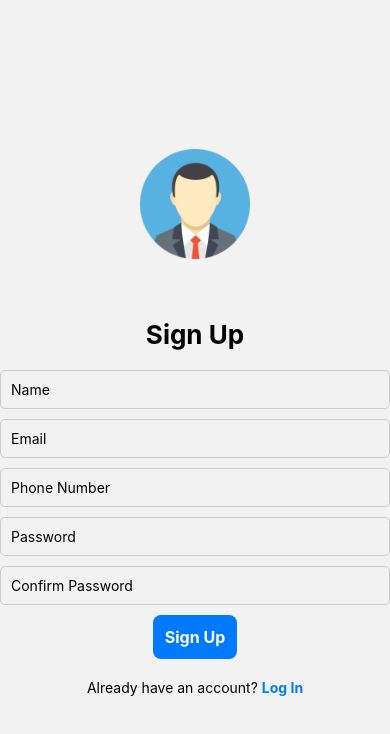
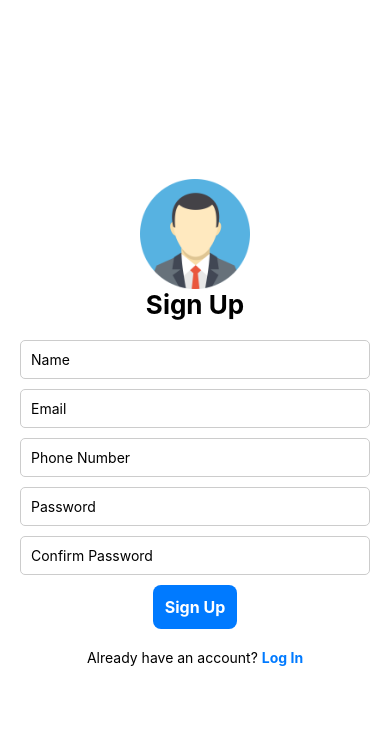
Before and after one commit to ajnanmvr/CDC-Connect, a React Native app: screen /SignUp in a window 390 px wide. Shown: the top 734 px of the page. Built offline with nearby package versions, Linux system fonts and the light colour scheme.

Commit message:
removed screen component and set navigation styles

```diff
--- a/src/App.jsx
+++ b/src/App.jsx
@@ -2,30 +2,20 @@
 import React from 'react';
 import {ThemeProvider} from './hooks/ThemeProvider';
 import {lightTheme, darkTheme} from './styles/themes';
-import {SafeAreaView, useColorScheme, StatusBar,StyleSheet} from 'react-native'; // Import this for system theme detection
-
-import Navigation from './Navigation'; // Replace this with your app's main container
+import {SafeAreaView, useColorScheme, StatusBar} from 'react-native';
+import Navigation from './Navigation';
 
 const App = () => {
-  const colorScheme = useColorScheme(); // Get the system's color scheme (light or dark)
-
+  const colorScheme = useColorScheme();
   const theme = colorScheme === 'dark' ? darkTheme : lightTheme;
-  console.log('Theme: ' + colorScheme);
-  console.log(theme);
-
   return (
     <ThemeProvider theme={theme}>
       <StatusBar backgroundColor={theme.primaryColor} />
-      <SafeAreaView style={[{backgroundColor: theme.backgroundColor}, styles.container]}>
+      <SafeAreaView style={{flex: 1}}>
         <Navigation />
       </SafeAreaView>
     </ThemeProvider>
   );
 };
-const styles = StyleSheet.create({
-  container: {
-    flex: 1,
-    padding: 20,
-  },
-});
+
 export default App;
--- a/src/Navigation.jsx
+++ b/src/Navigation.jsx
@@ -1,18 +1,18 @@
-import { NavigationContainer } from "@react-navigation/native"
-import { createNativeStackNavigator } from "@react-navigation/native-stack"
-import React from "react"
-import Home from "./screens/Home" // Import your OTP input  component
-import Login from "./screens/Login" // Import your login  component
-import SendMessage from "./screens/SendMessage" // Import your OTP input  component
-import OTPInput from "./screens/OTPInput" // Import your OTP input  component
-import SignUp from "./screens/SignUp" // Import your sign-up  component
-import Form from "./screens/Form" // Import your sign-up  component
-import { useTheme } from "./hooks/ThemeProvider" // Import the theme hook
+import React from 'react';
+import {NavigationContainer} from '@react-navigation/native';
+import {createNativeStackNavigator} from '@react-navigation/native-stack';
+import Home from './screens/Home'; // Import your OTP input  component
+import Login from './screens/Login'; // Import your login  component
+import SendMessage from './screens/SendMessage'; // Import your OTP input  component
+import OTPInput from './screens/OTPInput'; // Import your OTP input  component
+import SignUp from './screens/SignUp'; // Import your sign-up  component
+import Form from './screens/Form'; // Import your sign-up  component
+import {useTheme} from './hooks/ThemeProvider'; // Import the theme hook
 
-const Stack = createNativeStackNavigator()
+const Stack = createNativeStackNavigator();
 
 const Navigation = () => {
-  const theme = useTheme()
+  const theme = useTheme();
 
   return (
     <NavigationContainer>
@@ -21,42 +21,42 @@ const Navigation = () => {
         screenOptions={{
           headerTransparent: true,
           headerTintColor: theme.primaryColor,
-          headerStyle: { backgroundColor: theme.backgroundColor }
-        }}
-      >
+          headerStyle: {backgroundColor: theme.backgroundColor},
+          contentStyle: {backgroundColor: theme.backgroundColor,padding:20},
+        }}>
         <Stack.Screen
           name="Home"
           component={Home}
           options={{
-            headerShown: false
+            headerShown: false,
           }}
         />
         <Stack.Screen
           name="SignUp"
           component={SignUp}
           options={{
-            headerShown: false
+            headerShown: false,
           }}
         />
         <Stack.Screen
           name="Login"
           component={Login}
           options={{
-            headerShown: false
+            headerShown: false,
           }}
         />
         <Stack.Screen
           name="OTPInput"
           component={OTPInput}
           options={{
-            headerShown: false
+            headerShown: false,
           }}
         />
         <Stack.Screen name="SendMessage" component={SendMessage} />
         <Stack.Screen name="Form" component={Form} />
       </Stack.Navigator>
     </NavigationContainer>
-  )
-}
+  );
+};
 
-export default Navigation
+export default Navigation;
--- a/src/components/Screen.jsx
+++ /dev/null
@@ -1,21 +0,0 @@
-import React from 'react';
-import {StyleSheet, View, StatusBar} from 'react-native';
-import {useTheme} from '../hooks/ThemeProvider'; // Import the theme hook
-
-const Screen = ({children}) => {
-  const theme = useTheme(); // Get the current theme
-
-  return (
-    <View style={[{backgroundColor: theme.backgroundColor}, styles.container]}>
-      {children}
-    </View>
-  );
-};
-
-const styles = StyleSheet.create({
-  container: {
-    flex: 1,
-    padding: 20,
-  },
-});
-export default Screen;
--- a/src/components/Title.jsx
+++ b/src/components/Title.jsx
@@ -11,7 +11,6 @@ const Title = ({children}) => {
 
 const styles = StyleSheet.create({
   title: {
-    marginTop:60,
     fontSize: 26,
     fontWeight: 'bold',
     marginBottom: 20,
--- a/src/screens/SendMessage.jsx
+++ b/src/screens/SendMessage.jsx
@@ -6,7 +6,6 @@ import InputField from "../components/InputField"
 import Button from "../components/Button"
 import { useNavigation } from "@react-navigation/native"
 import { useTheme } from "../hooks/ThemeProvider" // Import the theme hook
-import Screen from "../components/Screen"
 import Title from "../components/Title"
 
 const SendMessageScreen = ({ navigation }) => {
--- a/src/screens/SignUp.jsx
+++ b/src/screens/SignUp.jsx
@@ -4,7 +4,6 @@ import { Image, StyleSheet, Text, TouchableOpacity, View } from "react-native"
 import Button from "../components/Button"
 import InputField from "../components/InputField"
 import Link from "../components/Link"
-import Screen from "../components/Screen"
 import Title from "../components/Title"
 
 const SignUpScreen = ({ navigation }) => {
```
Also changed, not shown: src/screens/Form.jsx (+5 -14 lines), src/screens/Home.jsx (+13 -13 lines), 1 other file (tests, documents, lock files or other folders).
